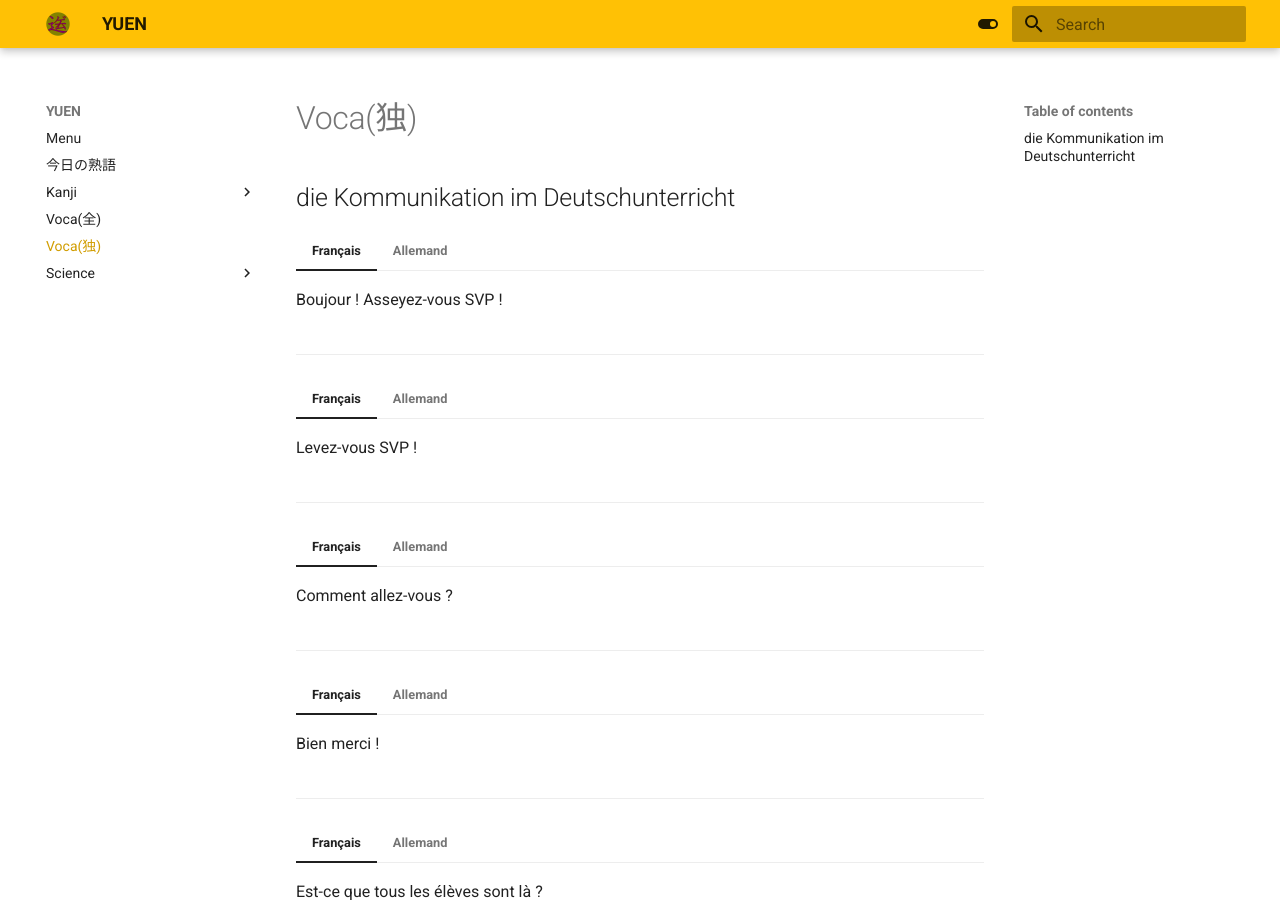
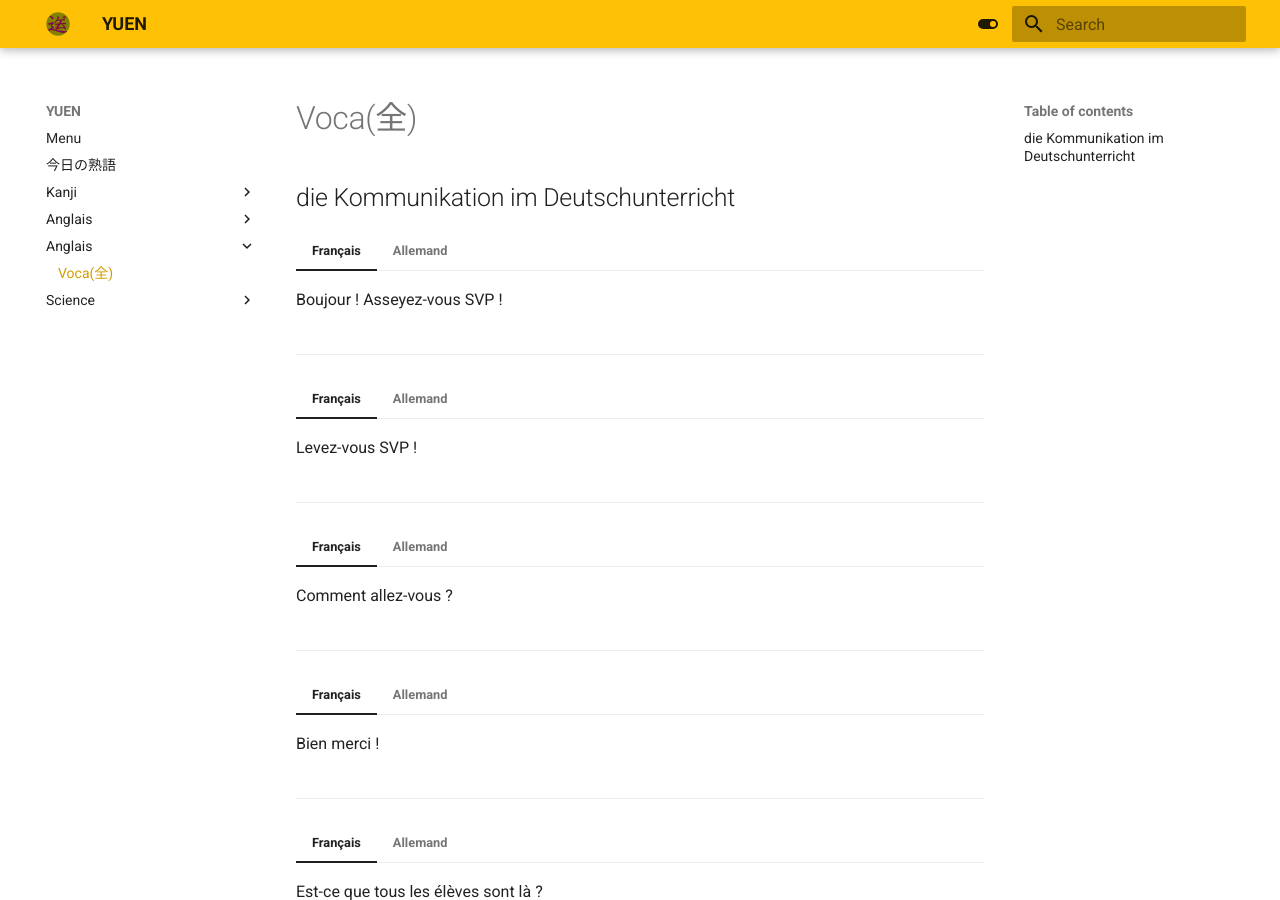
Before and after one commit to pinkara/docs, an MkDocs documentation site: the page built from docs/assets/Allemand/vocaall.md, in a window 1280 px wide and 900 px high. Built offline with MkDocs 1.6.1 and Material for MkDocs 9.7.7, drawn with Linux system fonts in a browser that asks for light colours; emoji names are drawn with the system emoji font.

Commit message:
ajout de allemand et anglais

```diff
--- a/mkdocs.yml
+++ b/mkdocs.yml
@@ -29,9 +29,11 @@ nav:
     - 'ことわざ' : Kanji/kotowaza.md
     - '索引' : Kanji/sakuin.md
 
-  - 'Voca(全)' : Voca/voca.md
+  - 'Anglais' :
+    - 'Voca(全)' : assets/Anglais/voca.md
 
-  - 'Voca(独)' : Voca/vocaall.md
+  - 'Anglais' :
+    - 'Voca(全)' : assets/Allemand/vocaall.md
 
   - 'Science' :
     - 'SVT' : SVT/svt.md
```
Also changed, not shown: docs/assets/Allemand/vocaall.md (renamed from docs/Voca/vocaall.md), docs/assets/Anglais/voca.md (renamed from docs/Voca/voca.md), site/404.html, site/Kanji/kanji/index.html, site/Kanji/kotowaza/index.html, site/Kanji/sakuin/index.html, site/Maths/maths/index.html, site/PHYS/phys/index.html, site/SVT/svt/index.html, site/Voca/voca/index.html, site/Voca/vocaall/index.html, site/assets/android-chrome-192x192.png (added), site/assets/favicon-32x32.png (added), site/index.html, 1 more files, 1 other file.
